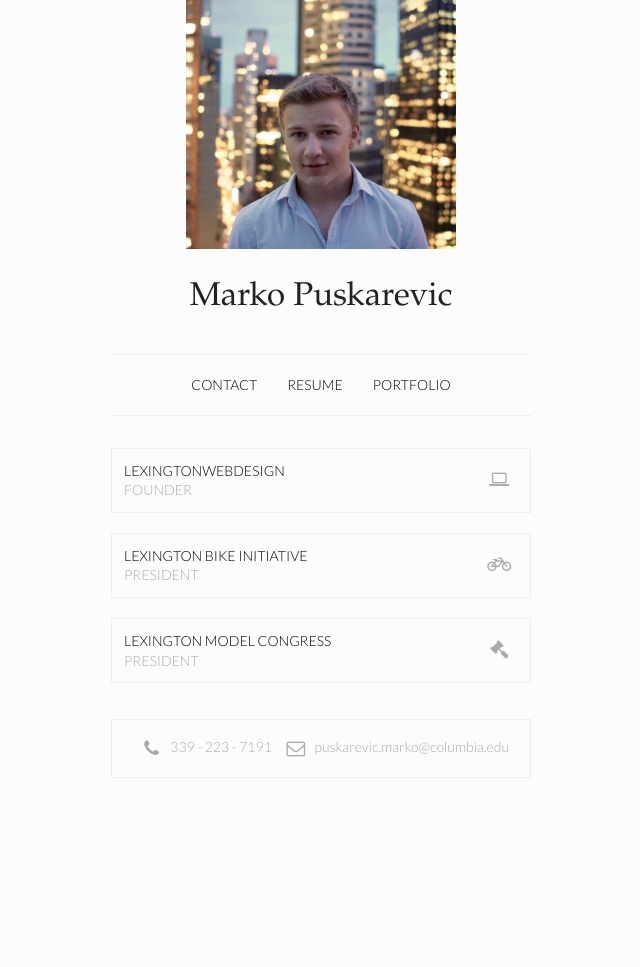
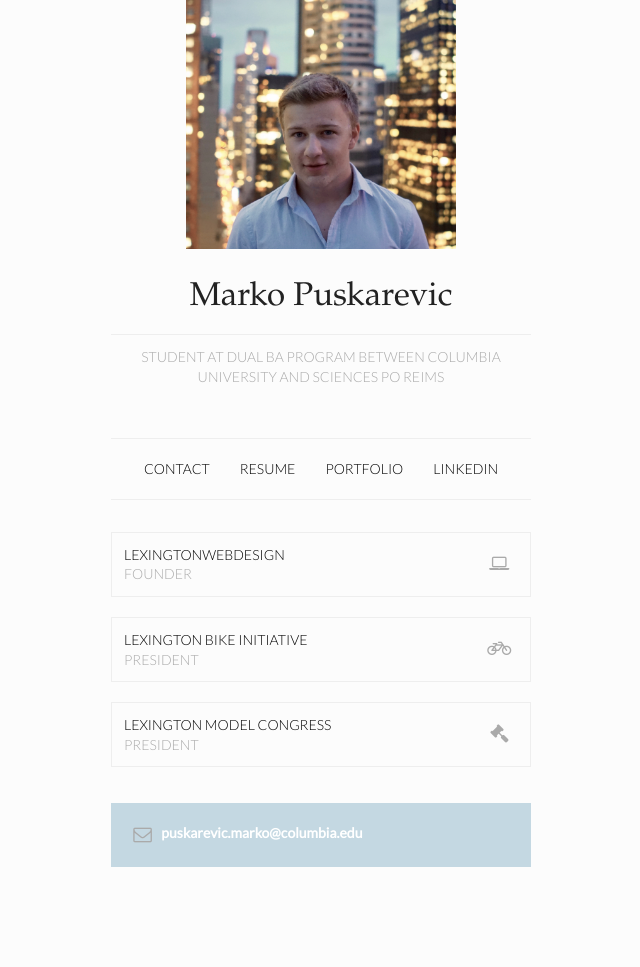
Before and after one commit to puskarevicmarko/puskarevicmarko.github.io, a PHP site: page / in a window 1280 px wide. Shown: the part 101-1068 px from the top of the page, without its empty margins (319-959 px from the left). Before the commit the page ends 879 px from the top, so only its background shows below. Run offline with PHP 8.4, Linux system fonts and the light colour scheme; some libraries are stand-ins or nearby versions.

Commit message:
site update

```diff
--- a/index.html
+++ b/index.html
@@ -22,12 +22,15 @@
       <img align="center" height="250px" style="margin-bottom:30px" src="assets/m.jpg"></img>
 
     <h1>Marko Puskarevic</h1>
+        <div id="divider"></div>
+    <a id="button3"><h4>Student at Dual BA Program between Columbia University and Sciences Po Reims</h4></a>
   </header>
-
     <div align="center">
             <a id="button" href="mailto:marko@lexwebdesigners.com">CONTACT</a>
             <a id="button" href="/resume.pdf">RESUME</a>
             <a id="button" href="http://www.lexwebdesigners.com">PORTFOLIO</a>
+            <a id="button" href="https://www.linkedin.com/in/puskarevic">LINKEDIN</a>
+
     </div>
 
     <div id="divider"></div>
@@ -40,9 +43,7 @@
 
     <br />
 
-    <div id="contact" align="center">
-        <h4><span class="fa-stack fa-lg"><i class="fa fa-phone fa-stack-1x"></i></span>339 - 223 - 7191&nbsp;&nbsp;<span class="fa-stack fa-lg"><i class="fa fa-envelope-o fa-stack-1x"></i></span>puskarevic.marko@columbia.edu</h4>
-    </div>
+        <a id="contact" style="width:100%; align:center" href="mailto:puskarevic.marko@columbia.edu"><span class="fa-stack fa-lg"><i class="fa fa-envelope-o fa-stack-1x"></i></span>puskarevic.marko@columbia.edu</a>
 
 </section>
 
--- a/style.css
+++ b/style.css
@@ -24,11 +24,17 @@ body {
 
 }
 
-#contact {
-	border: 1px solid #eee;
-    padding: 10px;
-    color: #000;
-
+a#contact {
+    width:100%;
+    display:block;
+    padding: 12px 12px;
+    border-style: solid;
+    border-width: 1px;
+    border-color: #C4D8E2;
+    background: #C4D8E2;
+	color: #fff;
+	font-size: 14px; font-weight: bold; line-height: 1.4;
+	border-radius: none;
 }
 
 a#button {
@@ -54,6 +60,17 @@ a#button2 {
     text-transform: uppercase;
 	border-radius: none;
     margin-bottom: 20px;
+}
+
+a#button3 {
+    width:100%;
+    display:block;
+	padding: 12px 12px;
+    background: #FCFCFC;
+	color: #000;
+	font-size: 14px; font-weight: light; line-height: 1.4;
+    text-transform: uppercase;
+	border-radius: none;
 }
 
 a#button:hover {
@@ -146,8 +163,17 @@ h4 {
 	color:#aaa;
 }
 
+h5 {
+    font-family: 'Lato', sans-serif;
+	font-weight: 300;
+    font-size: 14px;
+    color: #000;
+}
+
 
 p {
+        font-family: 'Lato', sans-serif;
+
 	line-height: 1.8;
 	 margin-bottom:30px;
 	 font-size: 16px;
```
